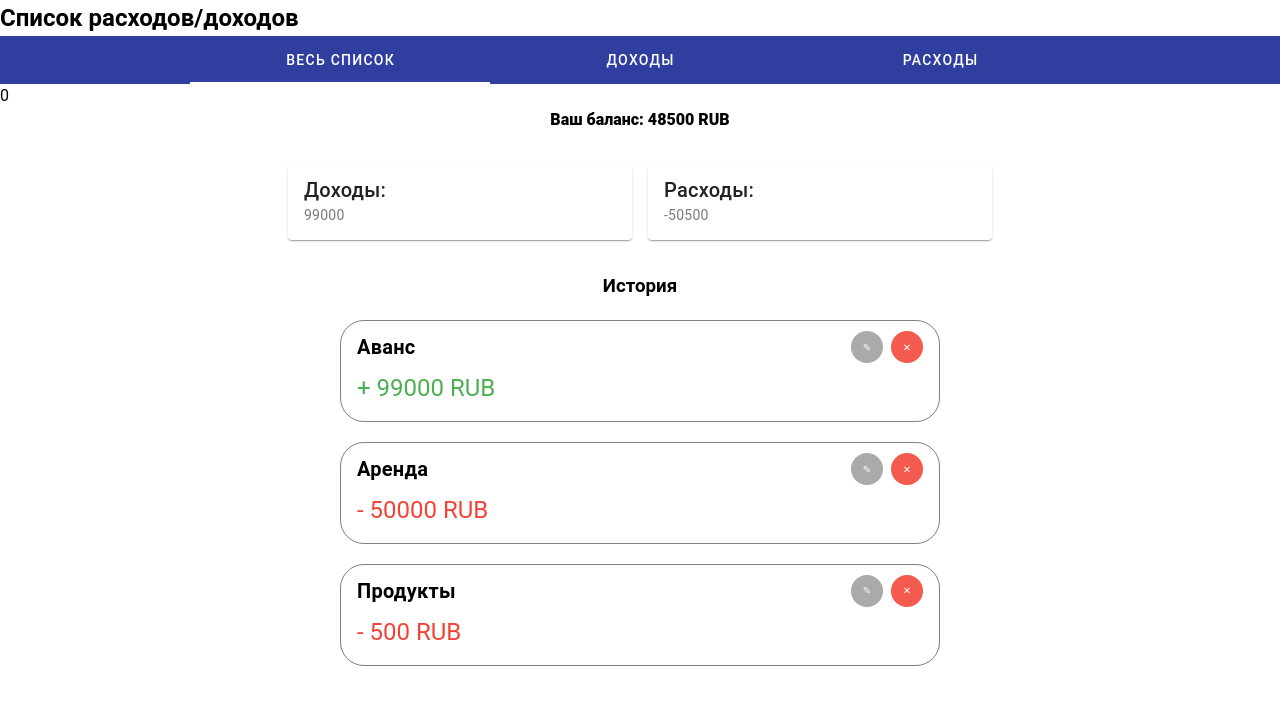
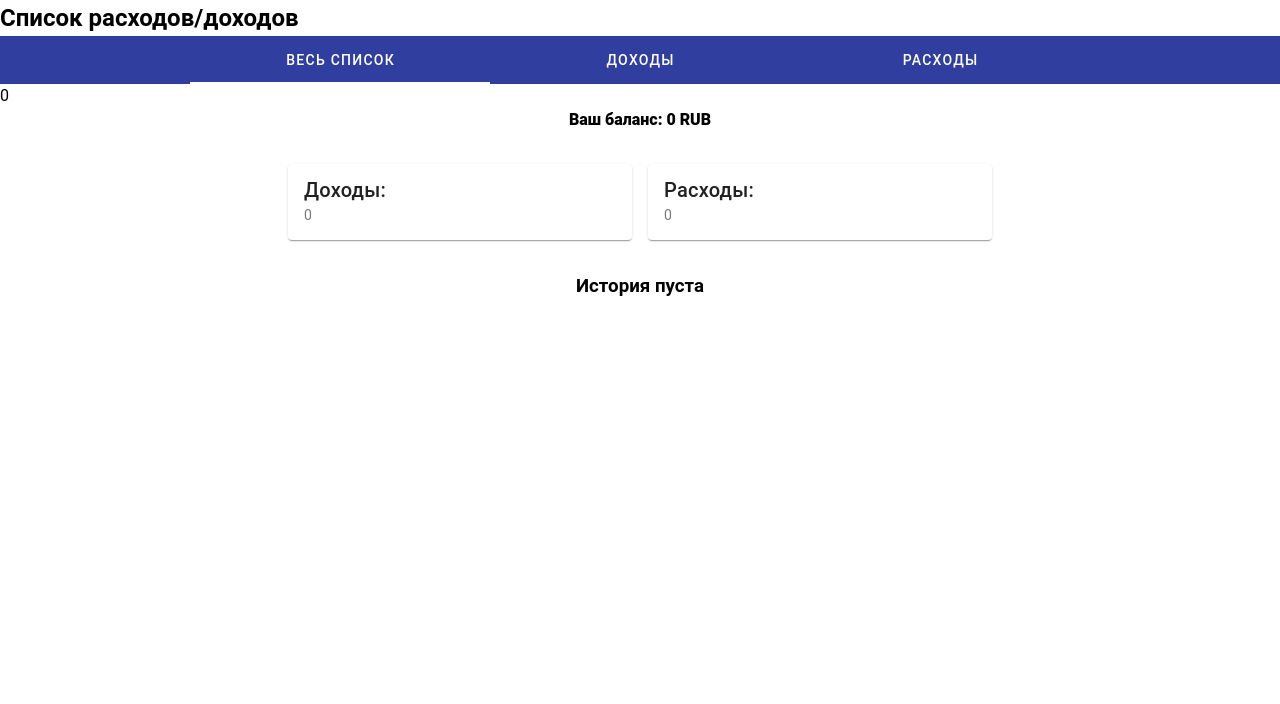
Before and after one commit to ivoron/vite-project, a Vue app: page / in a window 1280 px wide. Shown: the top 704 px of the page. Built offline with nearby package versions, Linux system fonts and the light colour scheme.

Commit message:
Add storage

```diff
--- a/src/App.vue
+++ b/src/App.vue
@@ -4,23 +4,10 @@ import TransitionsHistory from "./components/TransitionsHistory.vue";
 import BalanceManager from "./components/BalanceManager.vue";
 import NewTransactionModal from "./components/NewTransactionModal.vue";
 import { ITransaction } from "./shared/types/types";
+import { Storage } from "./shared/storage";
 
 const transactions = ref([
-  {
-    title: "Продукты",
-    sum: -500,
-    date: 0,
-  },
-  {
-    title: "Аренда",
-    sum: -50000,
-    date: 1,
-  },
-  {
-    title: "Аванс",
-    sum: 99000,
-    date: 2,
-  },
+  ...Storage.getTransactions()
 ]);
 
 const income = ref(0);
@@ -54,14 +41,21 @@ const hideTransactionMaster = () => {
 const addTransaction = (transaction: ITransaction) => {
   transactions.value.push(transaction);
   hideTransactionMaster();
+  saveTransactions()
 };
 
 const editTransaction = (date) => {
   //todo
+  saveTransactions()
 }
 
 const deleteTransaction = (date) => {
   transactions.value = transactions.value.filter(transaction => transaction.date !== date)
+  saveTransactions()
+}
+
+const saveTransactions = () => {
+  Storage.saveTransactions(transactions.value)
 }
 
 </script>
--- /dev/null
+++ b/src/shared/storage.ts
@@ -0,0 +1,33 @@
+import { ITransaction } from "./types/types"
+
+const TRANSACTIONS = 'transactions'
+export const Storage = {
+  prepare(items) {
+    try {
+      return JSON.stringify(items)
+    } catch {
+      return "Invalid data"
+    }
+  },
+  parse(data:string):[] {
+    if (!data) return []
+    try {
+      return JSON.parse(data)
+    } catch {
+      return []
+    }
+  },
+  get(key: string):ITransaction[] {
+    return this.parse(localStorage.getItem(key))
+  },
+  save(key: string, items: []) {
+    localStorage.setItem(key, this.prepare(items))
+  },
+  getTransactions(): ITransaction[] {
+    return this.get(TRANSACTIONS)
+  },
+  saveTransactions(items: ITransaction[]) {
+    if  (!Array.isArray(items)) return
+    return this.save(TRANSACTIONS, items)
+  }
+}
```
